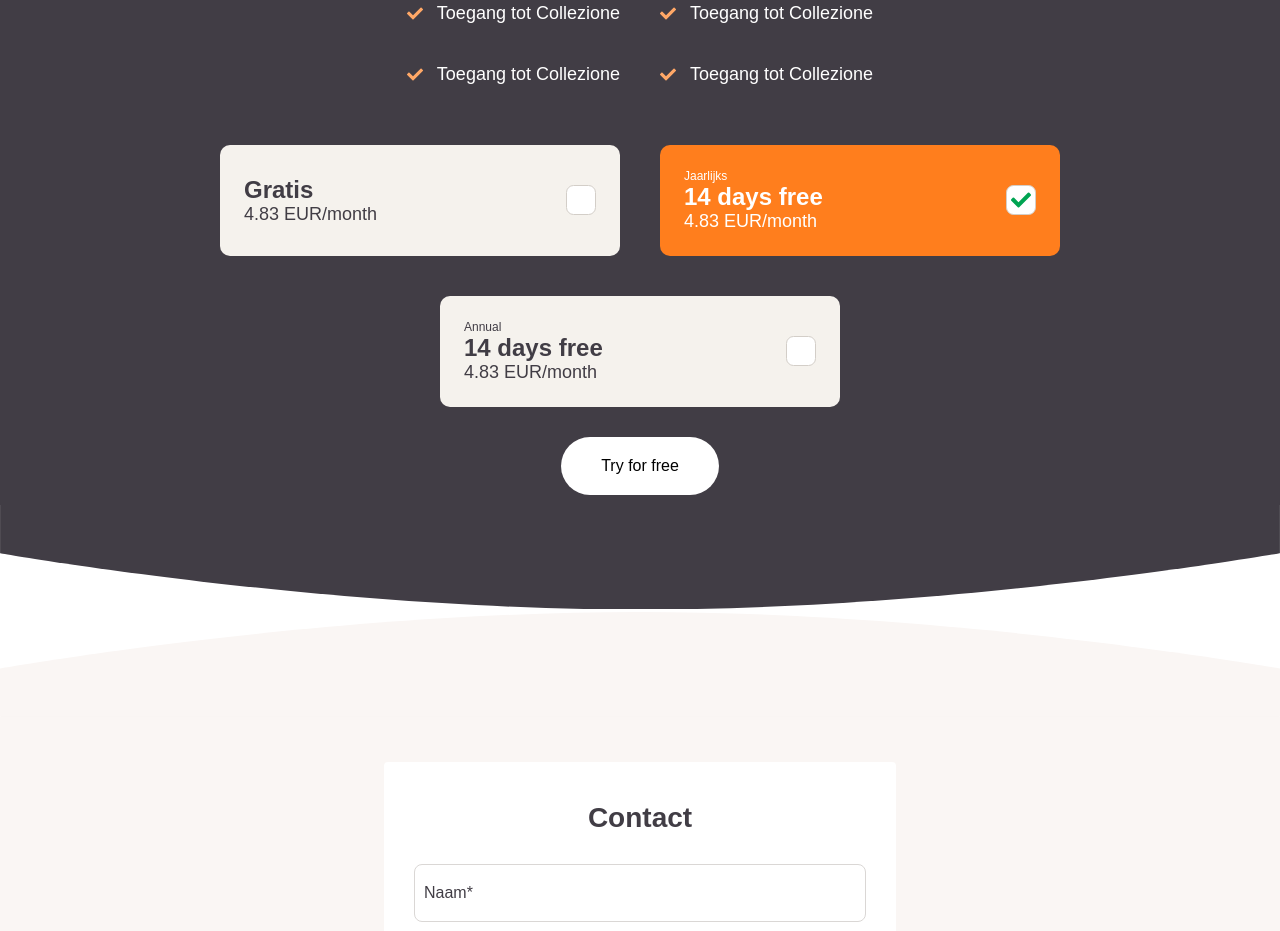
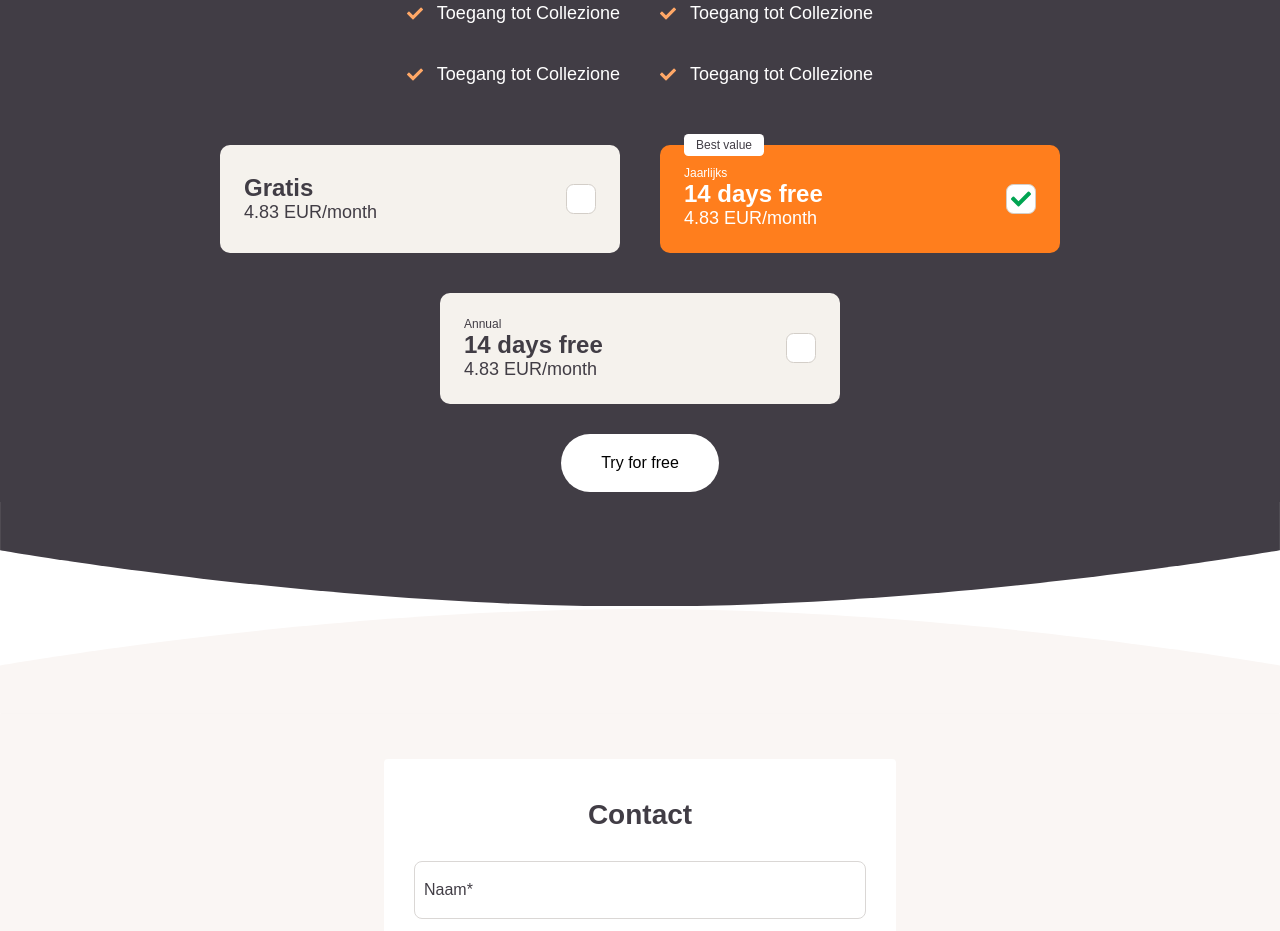
Before and after one commit to ScottZ2004/Collezione, a React (Create React App) app: page / in a window 1280 px wide. Shown: the part 2260-3191 px from the top of the page. Built offline with nearby package versions, Linux system fonts and the light colour scheme; a web font is replaced by a local one.

Commit message:
added the best value label

```diff
--- a/src/Components/Price/Price.css
+++ b/src/Components/Price/Price.css
@@ -59,5 +59,12 @@
 }
 
 .price__best_value{
-    font-size: 10rem;
+    font-size: 1.2rem;
+    color: #413D45;
+    padding: 0.4rem 1.2rem;
+    background: rgb(255, 255, 255);
+    border-radius: 0.45rem;
+    width: max-content;
+    transform: translateY(-3.5rem);
+    margin-bottom: -2.5rem;
 }
--- a/src/Components/Price/Price.js
+++ b/src/Components/Price/Price.js
@@ -21,20 +21,21 @@ class Price extends React.Component{
     }
 
     render(){
-        let svg;
+
         if (this.state.checked){
             this.className = "price__input--checked";
             this.svg = <svg className="price__check__svg" xmlns="http://www.w3.org/2000/svg" width="36" height="26.846" viewBox="0 0 36 26.846">
                 <path id="Icon_awesome-check" data-name="Icon awesome-check" d="M12.227,30.9.527,19.2a1.8,1.8,0,0,1,0-2.546L3.073,14.1a1.8,1.8,0,0,1,2.546,0L13.5,21.986,30.382,5.1a1.8,1.8,0,0,1,2.546,0L35.473,7.65a1.8,1.8,0,0,1,0,2.546l-20.7,20.7A1.8,1.8,0,0,1,12.227,30.9Z" transform="translate(0 -4.577)" fill="#00a452"/>
-            </svg>;
+            </svg>
         }else{
             this.className = "price__input";
             this.svg = <div></div>
         }
 
-        let bestValue;
         if (this.state.best_value){
-            this.bestValue = <p className="price__best_value">Best value</p>;
+            this.bestValue = <p className="price__best_value">Best value</p>
+        }else{
+            this.bestValue = <p></p>
         }
         return(
             <div onClick={this.onclick} className={this.className}>
--- a/src/Components/Prices/Prices.js
+++ b/src/Components/Prices/Prices.js
@@ -13,7 +13,7 @@ class Prices extends React.Component{
                     'h2': '4.83 EUR/month',
                     'checked': false,
                     'id': 1,
-                    'best-value': false,
+                    'best_value': false,
                 },
                 {
                     'h3': 'Jaarlijks',
@@ -21,7 +21,7 @@ class Prices extends React.Component{
                     'h2': '4.83 EUR/month',
                     'checked': true,
                     'id': 2,
-                    'best-value': true,
+                    'best_value': true,
                 },
                 {
                     'h3': 'Annual',
@@ -35,10 +35,13 @@ class Prices extends React.Component{
         }
     }
 
+    checkPrice = (id) =>{
+
+    }
 
     render(){
         let prices = this.state.price_list.map(price =>{
-            return <Price best_value={this.best_value} h3={price.h3} h1={price.h1} h2={price.h2} checked={price.checked} key={price.id} id={price.id}/>
+            return <Price best_value={price.best_value} h3={price.h3} h1={price.h1} h2={price.h2} checked={price.checked} key={price.id} id={price.id}/>
         })
         return(
             <article className="prices">
```
